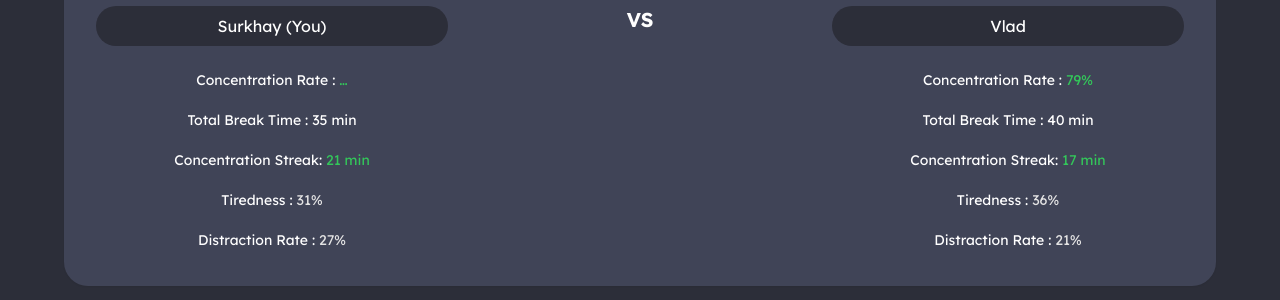
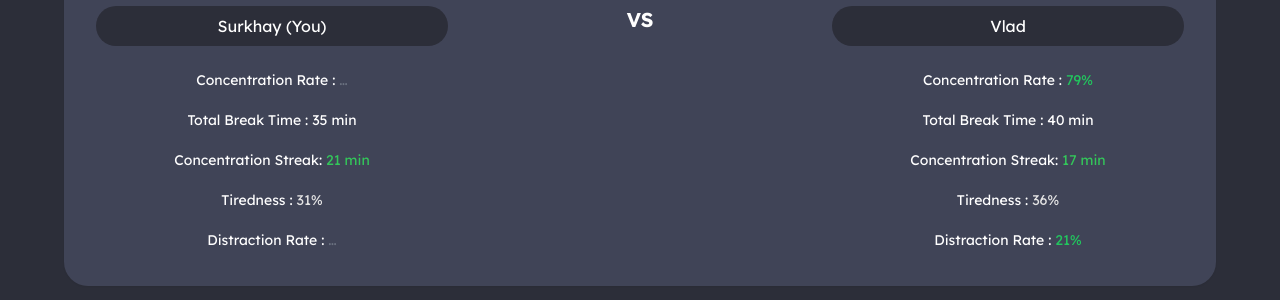
Before and after one commit to surkhayka/OptiLearn, a Next.js app: page /study-buddy in a window 1280 px wide. Shown: the part 214-514 px from the top of the page. Built offline with nearby package versions, Linux system fonts and the light colour scheme; no server answers.

Commit message:
distraction rate works now, plus added colors to change

```diff
--- a/app/study-buddy/page.tsx
+++ b/app/study-buddy/page.tsx
@@ -42,14 +42,35 @@ export default function StudyBuddy() {
             <div className="text-center">
               <p className="mb-1">
                 Concentration Rate :{' '}
-                <span className="text-[#33c75a]">
+                <span
+                  className={
+                    surkhayRate != null
+                      ? surkhayRate < 50
+                        ? 'text-red-500'
+                        : surkhayRate < 75
+                          ? 'text-yellow-500'
+                          : 'text-green-500'
+                      : 'text-gray-500'
+                  }
+                >
                   {surkhayRate != null ? `${surkhayRate.toFixed(0)}%` : '…'}
                 </span>
               </p>
             </div>
             <div className="md:col-start-3 text-center">
               <p className="mb-1">
-                Concentration Rate : <span className="text-[#33c75a]">79%</span>
+                Concentration Rate :{' '}
+                <span
+                  className={
+                    79 < 50
+                      ? 'text-red-500'
+                      : 79 < 75
+                        ? 'text-yellow-500'
+                        : 'text-green-500'
+                  }
+                >
+                  79%
+                </span>
               </p>
             </div>
           </div>
@@ -92,12 +113,36 @@ export default function StudyBuddy() {
           <div className="grid grid-cols-2 md:grid-cols-3 gap-2 md:gap-4">
             <div className="text-center">
               <p className="mb-1">
-                Distraction Rate : <span className="text-[#e3e3e3]">27%</span>
+                Distraction Rate :{' '}
+                <span
+                  className={
+                    surkhayRate != null
+                      ? (100 - surkhayRate) < 25
+                        ? 'text-green-500'
+                        : (100 - surkhayRate) < 50
+                          ? 'text-yellow-500'
+                          : 'text-red-500'
+                      : 'text-gray-500'
+                  }
+                >
+                  {surkhayRate != null ? `${(100 - surkhayRate).toFixed(0)}%` : '…'}
+                </span>
               </p>
             </div>
             <div className="md:col-start-3 text-center">
               <p className="mb-1">
-                Distraction Rate : <span className="text-[#e3e3e3]">21%</span>
+                Distraction Rate :{' '}
+                <span
+                  className={
+                    (100 - 79) < 25
+                      ? 'text-green-500'
+                      : (100 - 79) < 50
+                        ? 'text-yellow-500'
+                        : 'text-red-500'
+                  }
+                >
+                  {`${(100 - 79).toFixed(0)}%`}
+                </span>
               </p>
             </div>
           </div>
--- a/app/study-session/page.tsx
+++ b/app/study-session/page.tsx
@@ -117,7 +117,17 @@ export default function StudySession() {
             <div>
               <p className="mb-1">
                 Concentration Rate :{' '}
-                <span className="text-[#ffa601]">
+                <span
+                  className={
+                    personalRate != null
+                      ? personalRate < 50
+                        ? 'text-red-500'
+                        : personalRate < 75
+                          ? 'text-yellow-500'
+                          : 'text-green-500'
+                      : 'text-gray-500'
+                  }
+                >
                   {personalRate != null ? `${personalRate.toFixed(0)}%` : '…'}
                 </span>
               </p>
@@ -141,7 +151,20 @@ export default function StudySession() {
 
             <div>
               <p className="mb-1">
-                Distraction Rate : <span className="text-[#ffa601]">27%</span>
+                Distraction Rate :{' '}
+                <span
+                  className={
+                    personalRate != null
+                      ? (100 - personalRate) < 25
+                        ? 'text-green-500'
+                        : (100 - personalRate) < 50
+                          ? 'text-yellow-500'
+                          : 'text-red-500'
+                      : 'text-gray-500'
+                  }
+                >
+                  {personalRate != null ? `${(100 - personalRate).toFixed(0)}%` : '…'}
+                </span>
               </p>
             </div>
 
```
